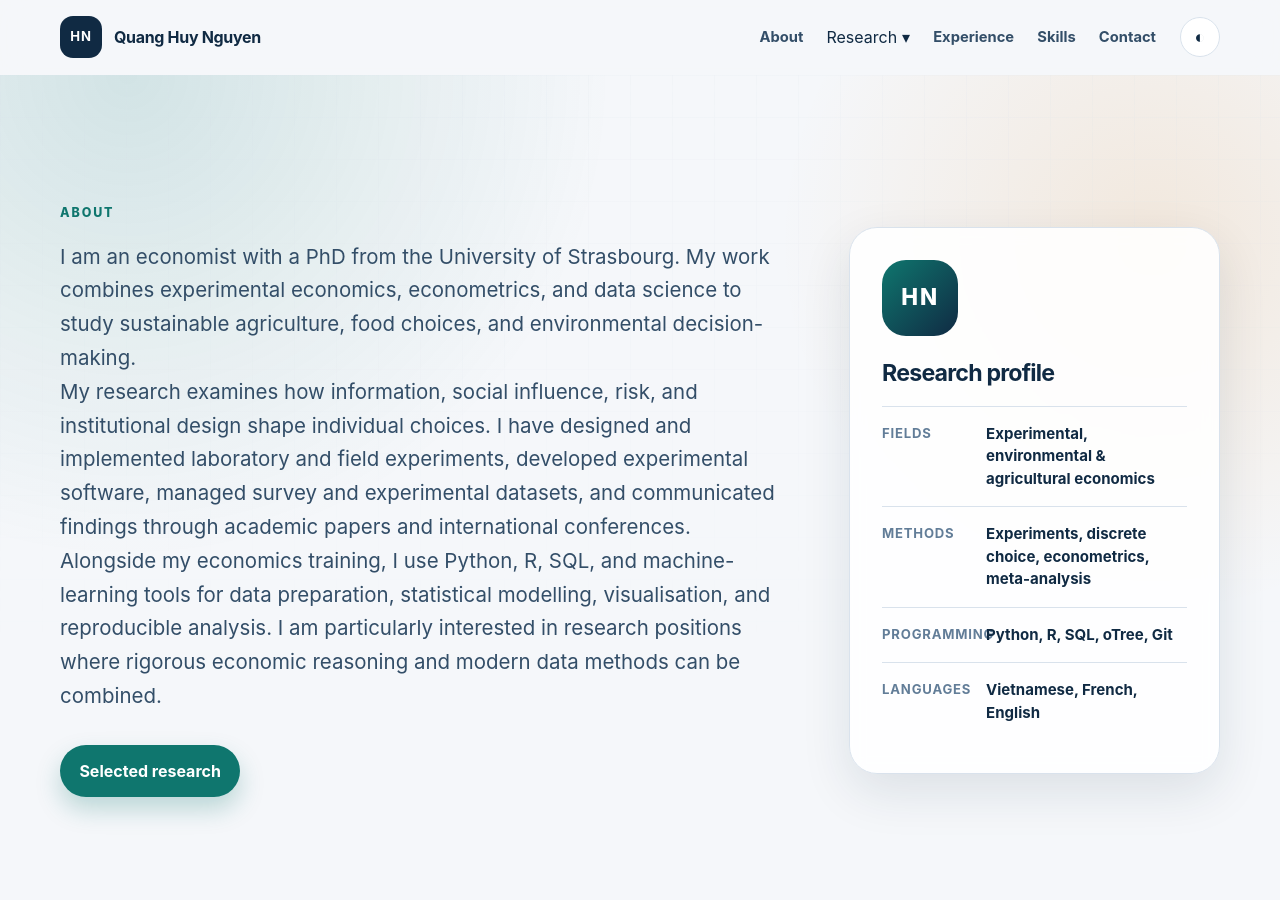
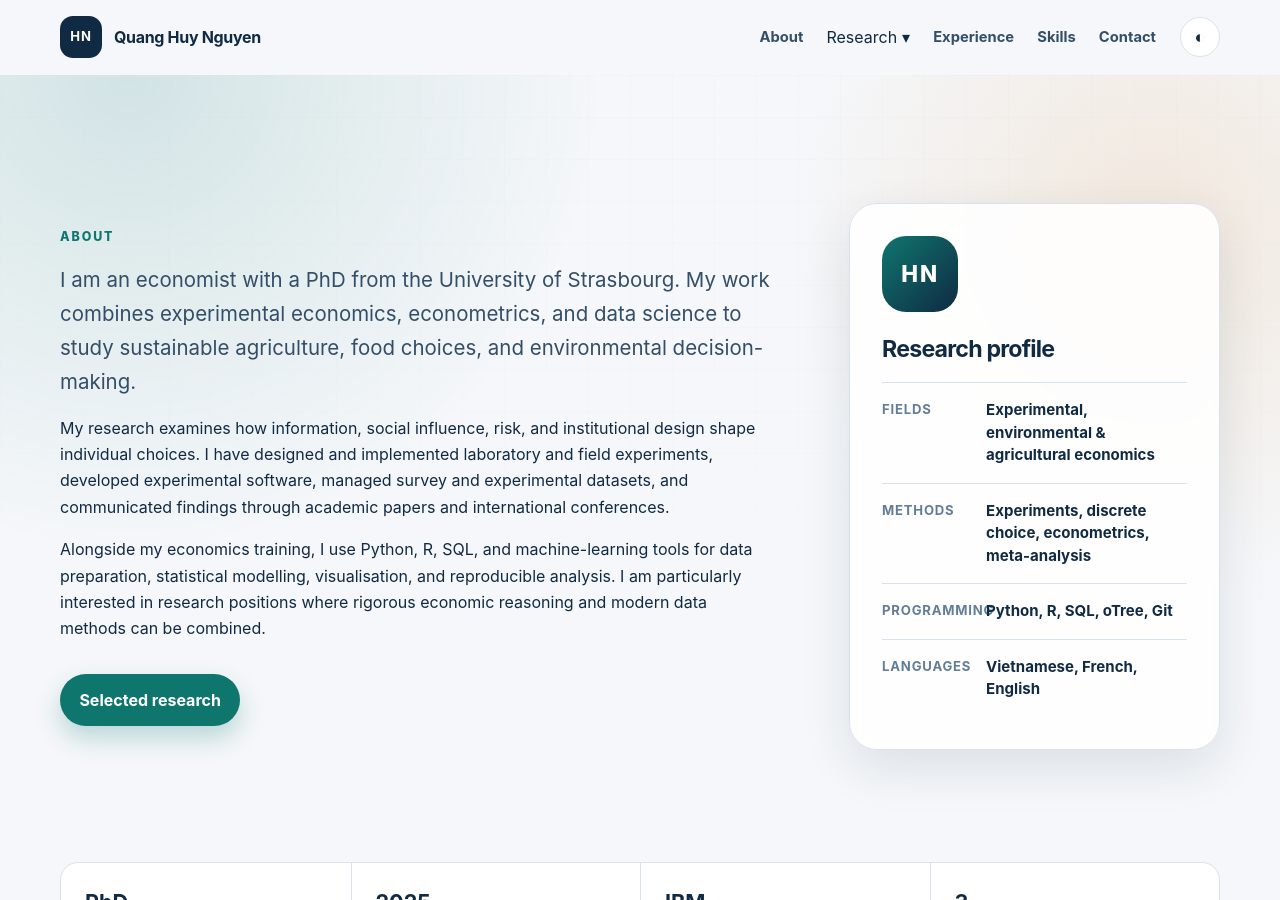
Before and after one commit to nguyenquanghuyvn/nguyenquanghuy.github.co, a Jekyll site: the page index.html, which Jekyll copies as it is, in a window 1280 px wide and 900 px high. Built offline with Jekyll 4.4.1, drawn with Linux system fonts in a browser that asks for light colours.

Commit message:
Change font of About

```diff
--- a/index.html
+++ b/index.html
@@ -102,10 +102,10 @@
           <p class="hero-text">
             I am an economist with a PhD from the University of Strasbourg. My work combines experimental economics, econometrics, and data science to study sustainable agriculture, food choices, and environmental decision-making.
           </p>
-          <p class="hero-text">
+          <p>
             My research examines how information, social influence, risk, and institutional design shape individual choices. I have designed and implemented laboratory and field experiments, developed experimental software, managed survey and experimental datasets, and communicated findings through academic papers and international conferences.
           </p>
-          <p class="hero-text">
+          <p>
             Alongside my economics training, I use Python, R, SQL, and machine-learning tools for data preparation, statistical modelling, visualisation, and reproducible analysis. I am particularly interested in research positions where rigorous economic reasoning and modern data methods can be combined.
           </p>
           <div class="hero-actions">
```
